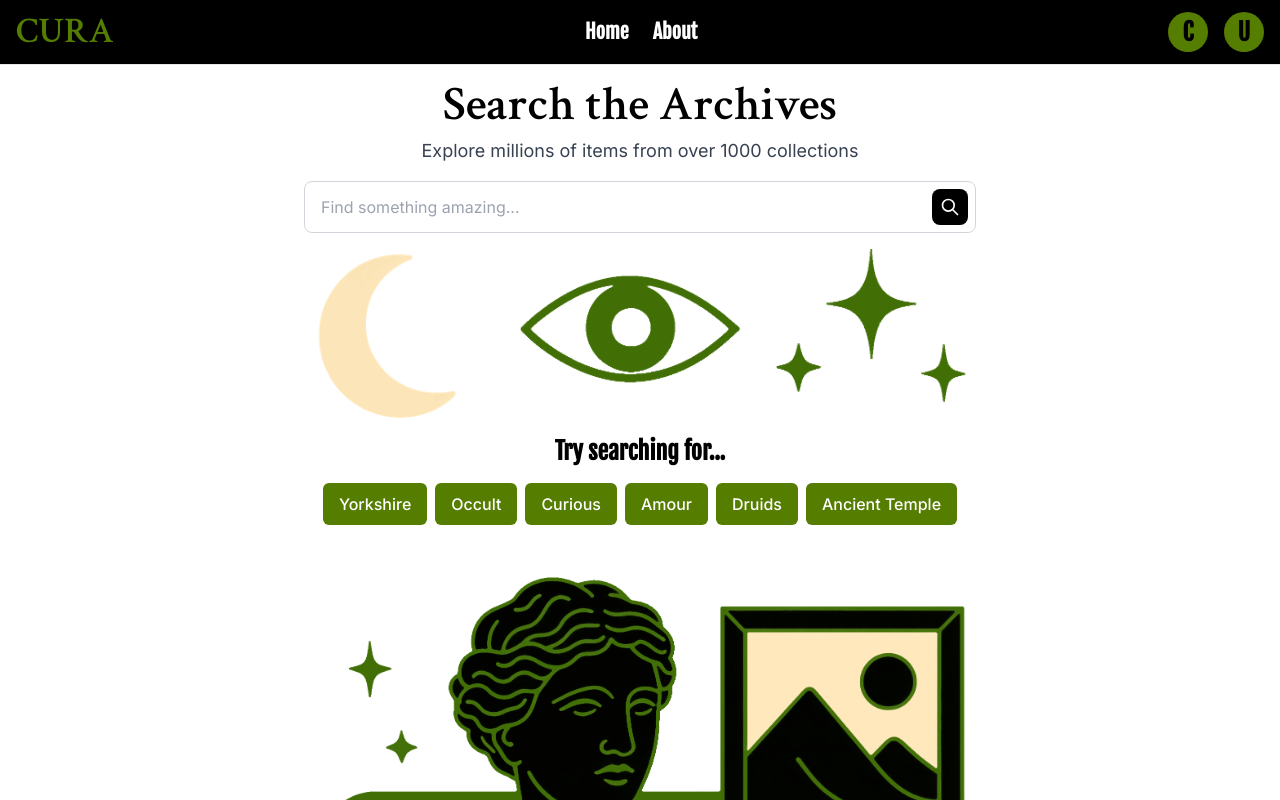
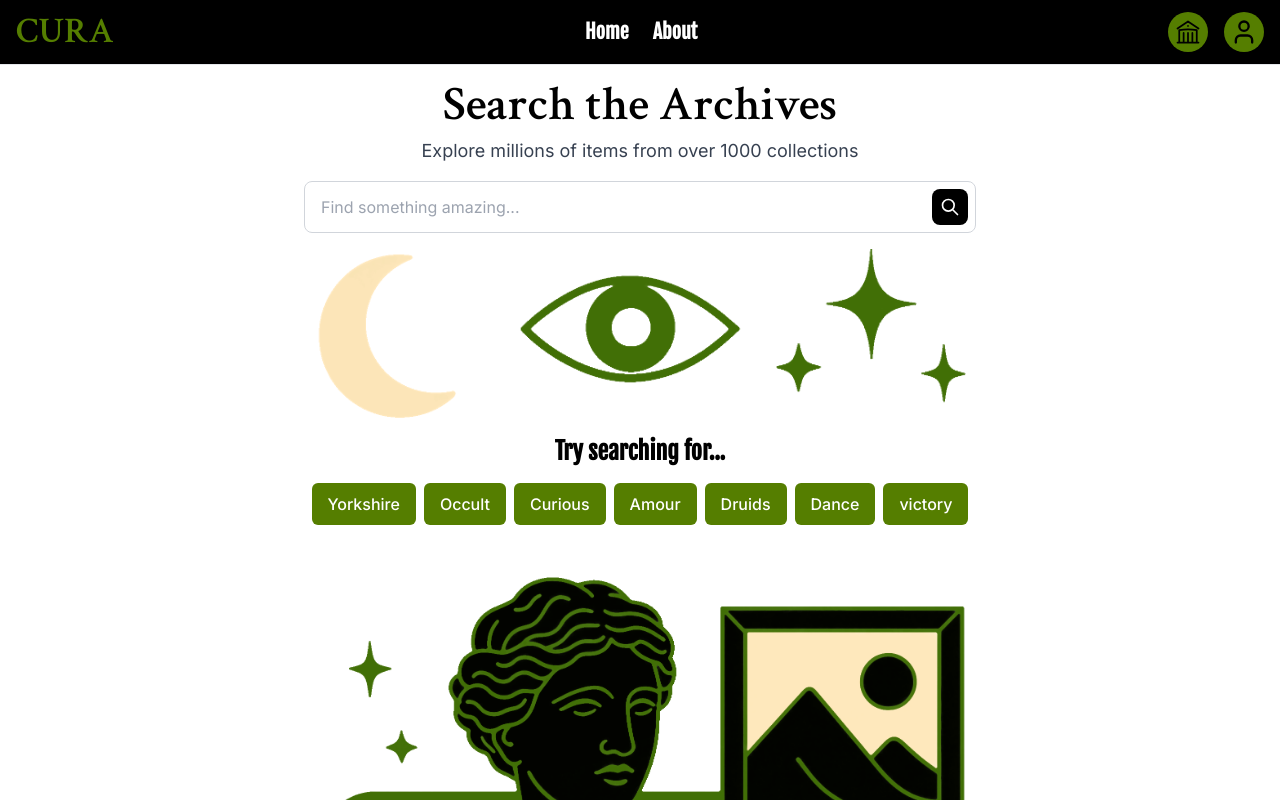
Before and after one commit to m1k3wn/nc-curation-platform, a React (Vite) app: page / in a window 1280 px wide. Built offline with nearby package versions, Linux system fonts and the light colour scheme; no server answers.

Commit message:
adds user and collection icons

```diff
--- a/src/components/layout/Header.jsx
+++ b/src/components/layout/Header.jsx
@@ -1,5 +1,7 @@
 import { Link } from "react-router-dom";
 import { useAuth } from "../../context/AuthContext";
+import userIcon from "../../assets/user-icon.svg";
+import collectionIcon from "../../assets/collection-icon.svg";
 
 export default function Header() {
   const { currentUser, isAuthenticated, logout } = useAuth();
@@ -35,7 +37,13 @@ export default function Header() {
               <>
                 {/* Collections icon */}
                 <Link to="/collections" className="icon-circle ">
-                  <span className="text-icon">C</span>
+                  <span className="text-icon">
+                    <img
+                      src={collectionIcon}
+                      alt="Collections Icon"
+                      className="w-7 h-7"
+                    />
+                  </span>
                 </Link>
 
                 {/* User account icon */}
@@ -43,7 +51,9 @@ export default function Header() {
                   to={`/user/${currentUser.username}`}
                   className="icon-circle"
                 >
-                  <span className="text-icon">U</span>
+                  <span className="text-icon">
+                    <img src={userIcon} alt="User Icon" className="w-7 h-7" />
+                  </span>
                 </Link>
               </>
             ) : (
--- a/src/pages/HomePage.jsx
+++ b/src/pages/HomePage.jsx
@@ -1,6 +1,5 @@
 import { useNavigate } from "react-router-dom";
 import SearchBar from "../components/search/SearchBar";
-
 import topGraphic from "../assets/cura-split-top.png";
 import btmGraphic from "../assets/cura-split-btm.png";
 
@@ -13,10 +12,9 @@ export default function HomePage() {
     "Curious",
     "Amour",
     "Druids",
-    "Ancient Temple",
+    "Dance",
+    "victory",
   ];
-
-  const categories = ["Natural History", "Ancient Civilizations", "Modern Art"];
 
   const handleSearch = (term) => {
     navigate(`/search?q=${encodeURIComponent(term)}`);
```
Also changed, not shown: src/assets/collection-icon.svg (added), src/assets/user-icon.svg (added).
